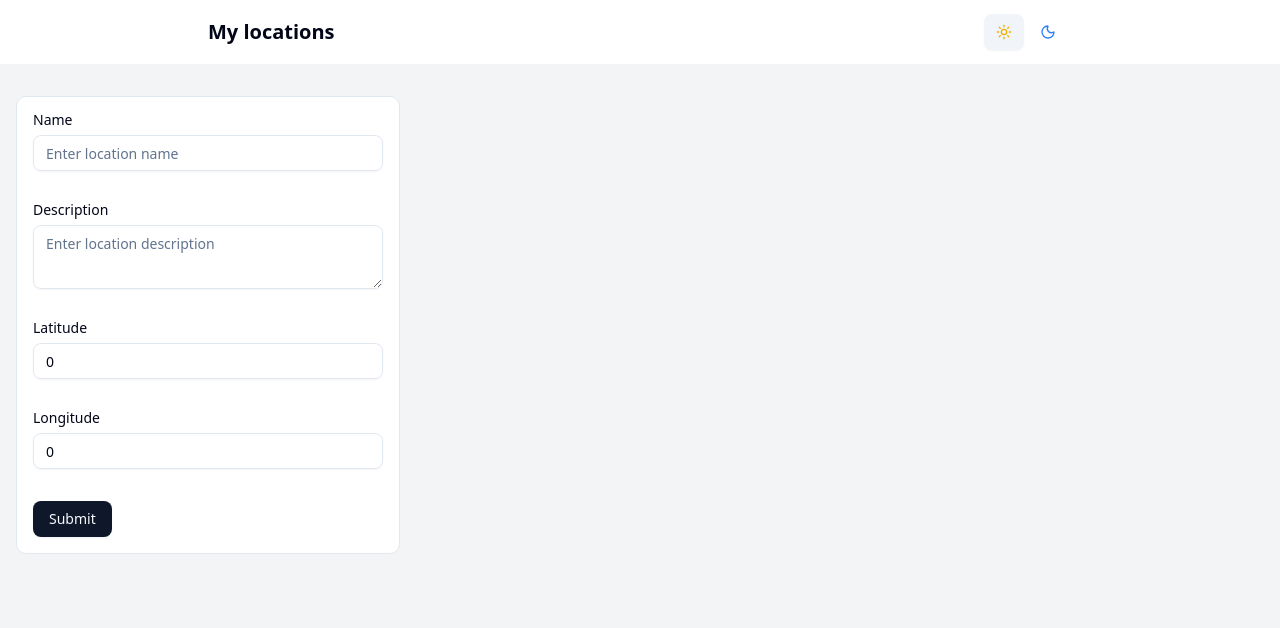
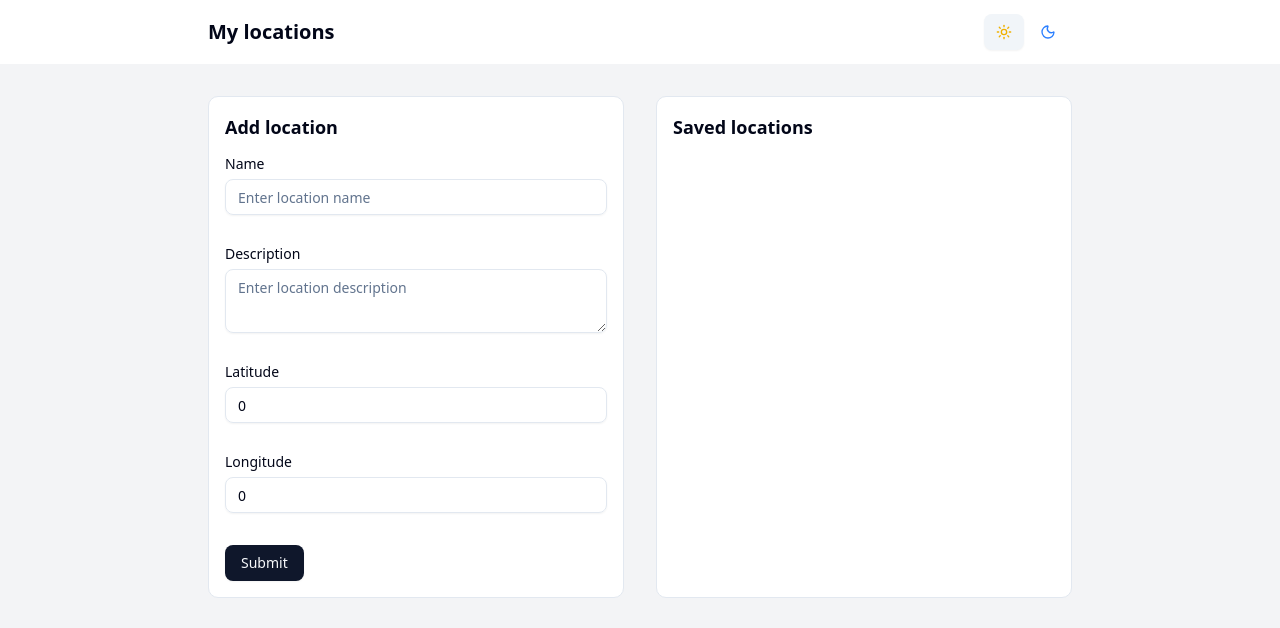
Before and after one commit to hellstromsamuel/my-locations-web, a React (Vite) app in the folder frontend/: page / in a window 1280 px wide. Shown: the top 628 px of the page. Built offline with nearby package versions, Linux system fonts and the light colour scheme.

Commit message:
refactor: enhance layout structure in App component for better organization

```diff
--- a/frontend/src/App.tsx
+++ b/frontend/src/App.tsx
@@ -12,10 +12,17 @@ function App() {
     >
       <Header />
 
-      <main className="flex flex-col px-4 py-8 ">
-        <Container className="w-full max-w-96">
-          <AddLocationForm />
-        </Container>
+      <main className="flex flex-col px-4 py-8 max-w-4xl mx-auto">
+        <div className="grid md:grid-cols-2 gap-8">
+          <Container>
+            <h2 className="font-semibold text-lg">Add location</h2>
+            <AddLocationForm />
+          </Container>
+
+          <Container>
+            <h2 className="font-semibold text-lg">Saved locations</h2>
+          </Container>
+        </div>
       </main>
     </div>
   );
```
